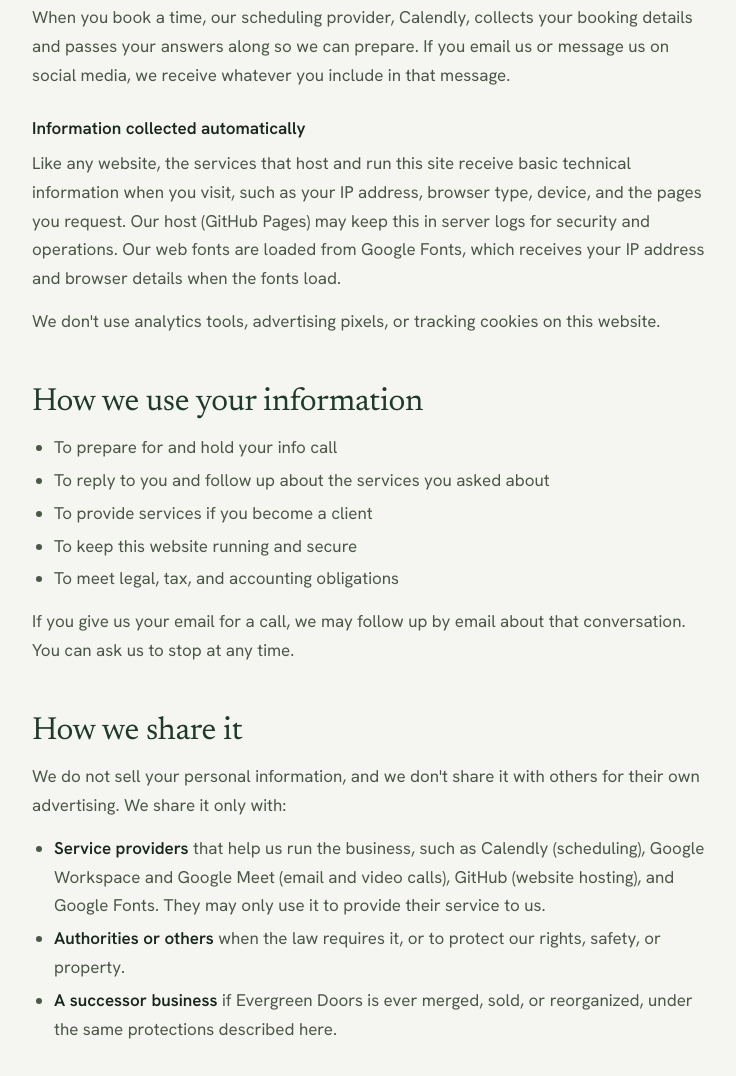
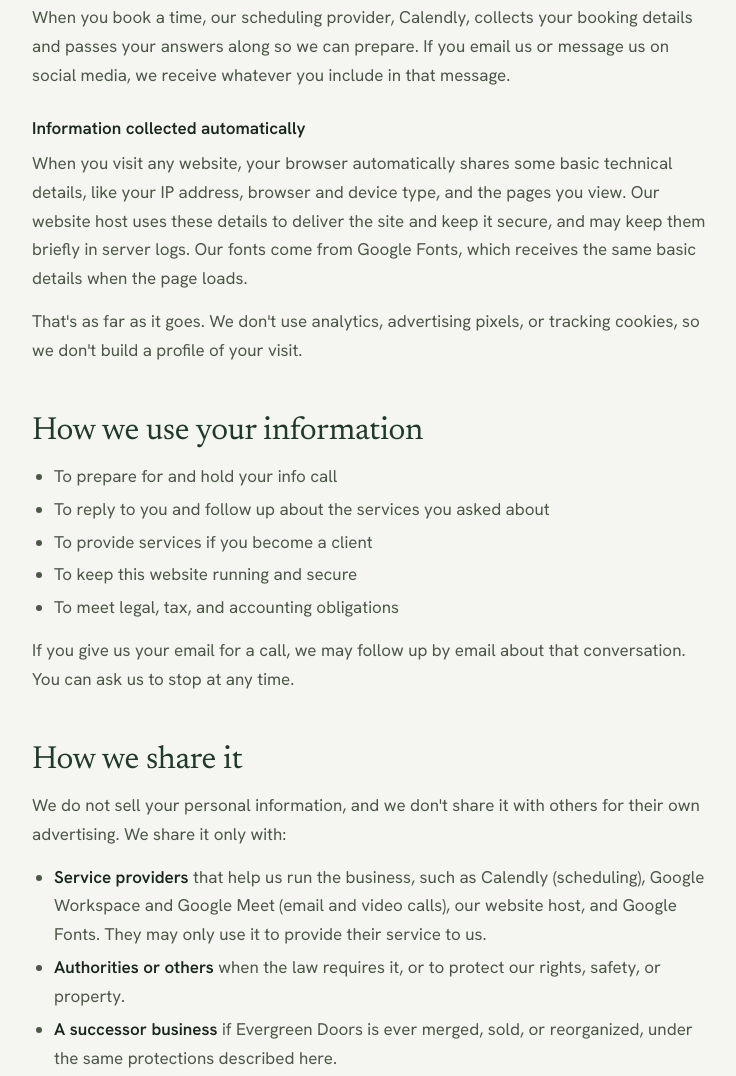
Before and after one commit to rogersgattlin-rgb/evergreen-doors, a plain HTML site: page Evergreen Doors website/privacy.html in a window 1280 px wide. Shown: the part 1141-2217 px from the top of the page, without its empty margins (268-1004 px from the left). Drawn offline with Linux system fonts and the light colour scheme.

Commit message:
Update privacy.html

```diff
--- a/Evergreen Doors website/privacy.html
+++ b/Evergreen Doors website/privacy.html
@@ -77,8 +77,8 @@ footer a{color:var(--soft)}
   <p>When you fill out the questions on our <a href="book.html">booking page</a>, we collect your name, email, company name, website (optional), type of business, main market, how you currently find clients, the services you're interested in, your biggest growth challenge, and how you heard about us.</p>
   <p>When you book a time, our scheduling provider, Calendly, collects your booking details and passes your answers along so we can prepare. If you email us or message us on social media, we receive whatever you include in that message.</p>
   <h3>Information collected automatically</h3>
-  <p>Like any website, the services that host and run this site receive basic technical information when you visit, such as your IP address, browser type, device, and the pages you request. Our host (GitHub Pages) may keep this in server logs for security and operations. Our web fonts are loaded from Google Fonts, which receives your IP address and browser details when the fonts load.</p>
-  <p>We don't use analytics tools, advertising pixels, or tracking cookies on this website.</p>
+  <p>When you visit any website, your browser automatically shares some basic technical details, like your IP address, browser and device type, and the pages you view. Our website host uses these details to deliver the site and keep it secure, and may keep them briefly in server logs. Our fonts come from Google Fonts, which receives the same basic details when the page loads.</p>
+  <p>That's as far as it goes. We don't use analytics, advertising pixels, or tracking cookies, so we don't build a profile of your visit.</p>
 
   <h2>How we use your information</h2>
   <ul>
@@ -93,7 +93,7 @@ footer a{color:var(--soft)}
   <h2>How we share it</h2>
   <p>We do not sell your personal information, and we don't share it with others for their own advertising. We share it only with:</p>
   <ul>
-    <li><strong>Service providers</strong> that help us run the business, such as Calendly (scheduling), Google Workspace and Google Meet (email and video calls), GitHub (website hosting), and Google Fonts. They may only use it to provide their service to us.</li>
+    <li><strong>Service providers</strong> that help us run the business, such as Calendly (scheduling), Google Workspace and Google Meet (email and video calls), our website host, and Google Fonts. They may only use it to provide their service to us.</li>
     <li><strong>Authorities or others</strong> when the law requires it, or to protect our rights, safety, or property.</li>
     <li><strong>A successor business</strong> if Evergreen Doors is ever merged, sold, or reorganized, under the same protections described here.</li>
   </ul>
```
